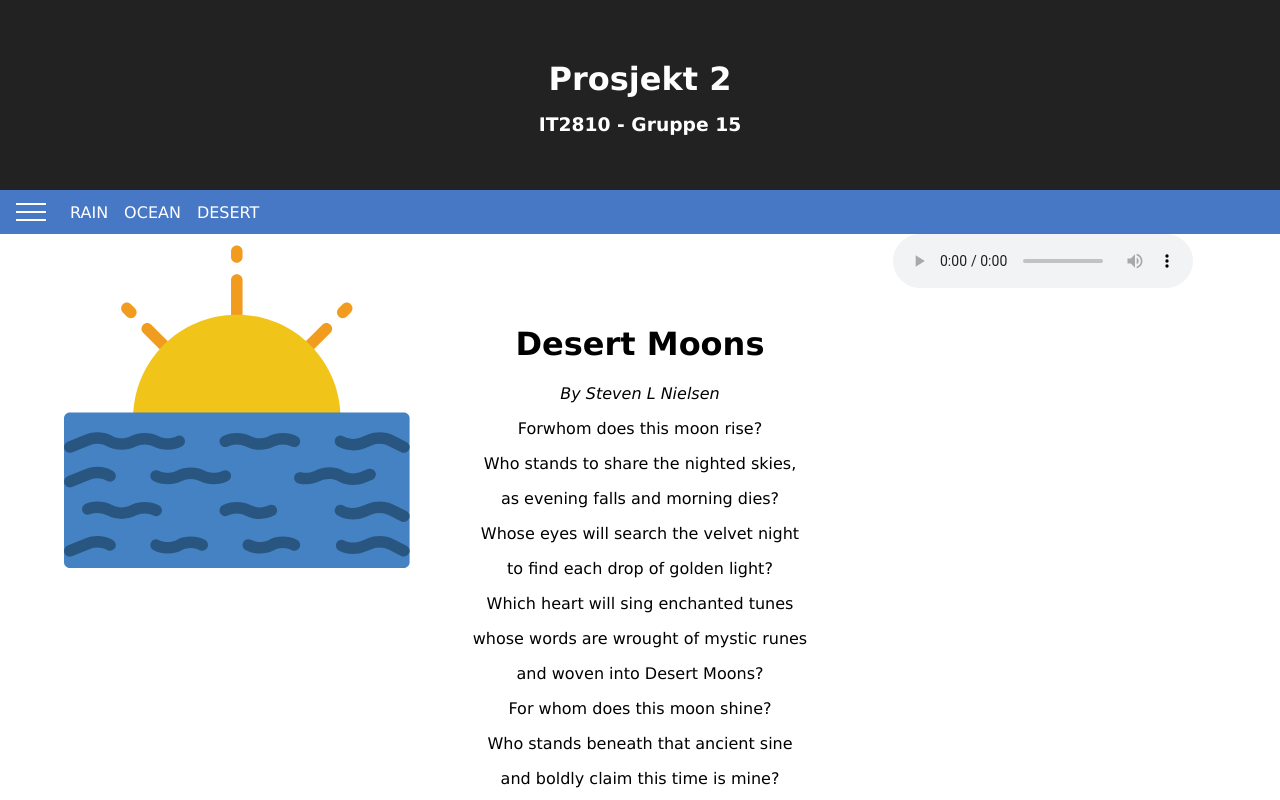
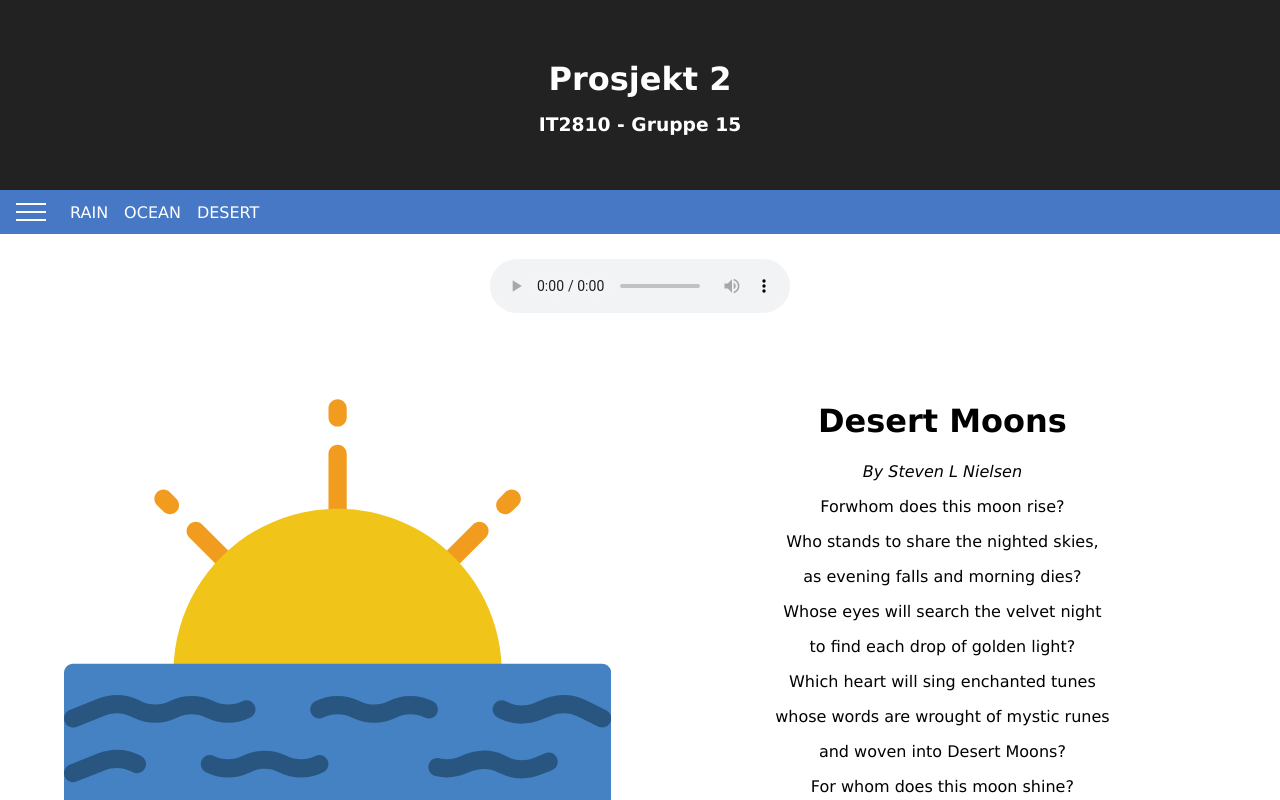
Before and after one commit to IT2810/it2810-webutvikling-h18-prosjekt-2-gruppe--15, a React (Create React App) app: page / in a window 1280 px wide. Shown: the top 800 px of the page. Built offline with nearby package versions, Linux system fonts and the light colour scheme.

Commit message:
some css gap fixes and oerall placement of mediaplayer #29

```diff
--- a/src/Containers/ContainerComponent.js
+++ b/src/Containers/ContainerComponent.js
@@ -13,10 +13,13 @@ class ContainerComponent extends Component{
 
     render() {
 
-        return <div className="container">
-            <SVGImageContainer url={this.props.svgUrl}/>
-            <PoemContainer url={this.props.poemUrl}/>
+        return <div>
             <Mediaplayer url={this.props.audioUrl} />
+            <div className="container">
+                <SVGImageContainer url={this.props.svgUrl}/>
+                <PoemContainer url={this.props.poemUrl}/>
+            </div>
+
         </div>
     }
 
--- a/src/SideBar/SideBar.css
+++ b/src/SideBar/SideBar.css
@@ -53,6 +53,7 @@
     font-size: 1.0rem;
     margin-top: 15px;
 }
+
 .side-bar a:hover,
 .side-bar a:active{
     color: darkgrey;
--- a/src/index.css
+++ b/src/index.css
@@ -9,26 +9,15 @@ body {
     margin-right: 8%;
 }
 
-.poemCont{
-    margin-top: 20%;
-    margin-bottom: 10%;
+#nav{
+    margin-bottom: 25px;
 }
-
-/*footer{
-    position: fixed;
-    left: 0;
-    bottom: 0;
-    width: 100%;
-    height: 50px;
-    background-color: darkgrey;
-    color: white;
-    text-align: center;
-}*/
 
 /*Grid style*/
 .container {
     display: grid;
     grid-auto-flow: row;
+    margin-top: 5%;
     grid-gap: 5%;
     grid-template-columns: repeat(auto-fit, minmax(100px, 1fr));
     grid-template-rows: 50px 50px;
```
